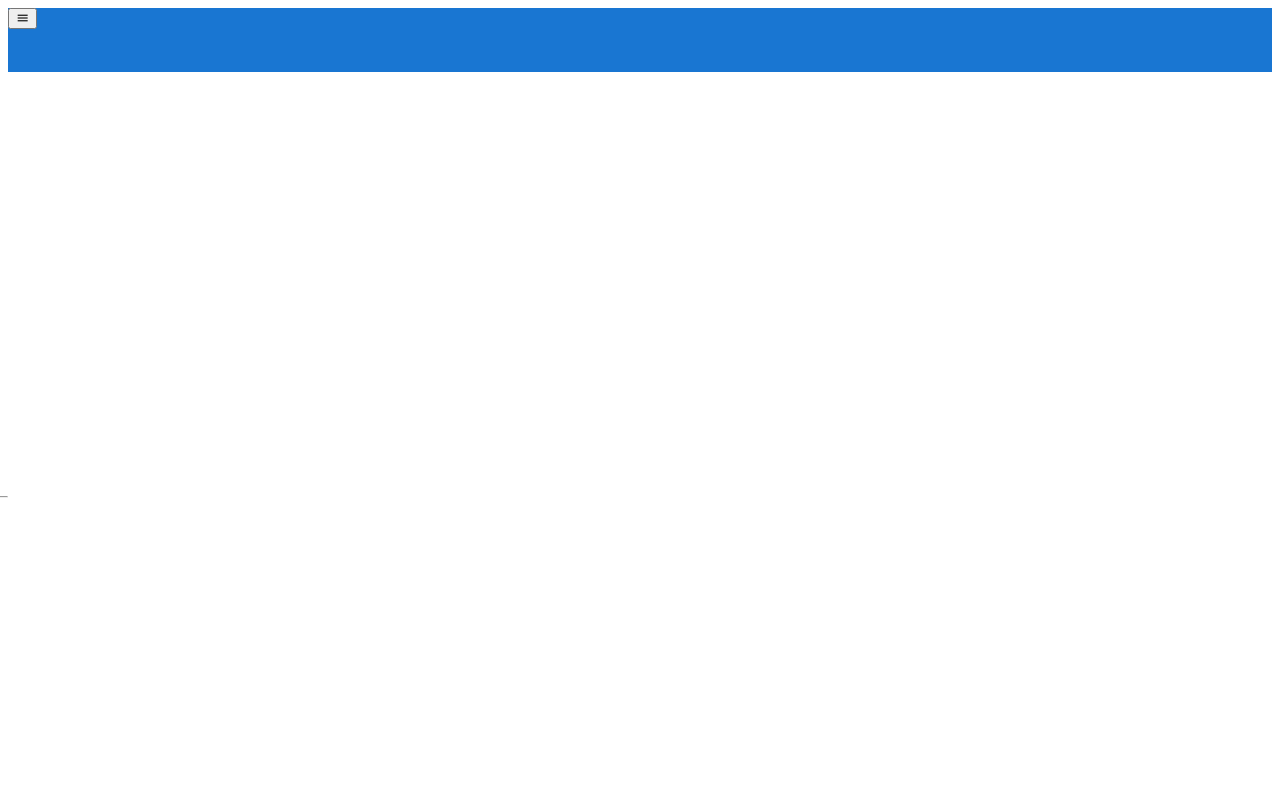
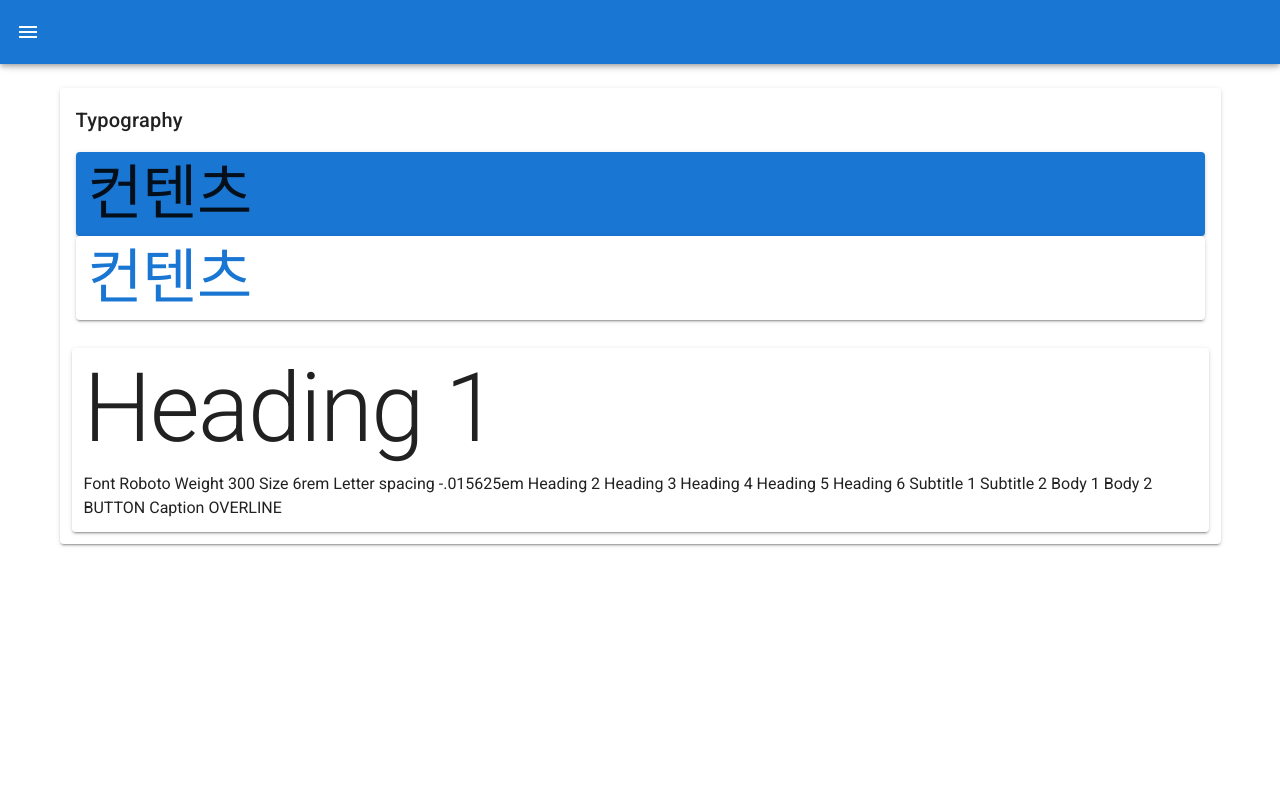
Before and after one commit to ryan3780/vue-admin-vuetify, a Vue app: page /typography in a window 1280 px wide. Shown: the top 800 px of the page. Built offline with nearby package versions, Linux system fonts and the light colour scheme.

Commit message:
Add skipLibCheck

```diff
--- a/public/index.html
+++ b/public/index.html
@@ -6,6 +6,10 @@
     <meta name="viewport" content="width=device-width,initial-scale=1.0">
     <link rel="icon" href="<%= BASE_URL %>favicon.ico">
     <title><%= htmlWebpackPlugin.options.title %></title>
+    <link rel="stylesheet" href="https://fonts.googleapis.com/css?family=Roboto:100,300,400,500,700,900">
+    <link rel="stylesheet" href="https://cdn.jsdelivr.net/npm/@mdi/font@latest/css/materialdesignicons.min.css">
+    <link rel="stylesheet" href="https://fonts.googleapis.com/css?family=Roboto:100,300,400,500,700,900">
+    <link rel="stylesheet" href="https://cdn.jsdelivr.net/npm/@mdi/font@latest/css/materialdesignicons.min.css">
     <link rel="stylesheet" href="https://fonts.googleapis.com/css?family=Roboto:100,300,400,500,700,900">
     <link rel="stylesheet" href="https://cdn.jsdelivr.net/npm/@mdi/font@latest/css/materialdesignicons.min.css">
     <link rel="stylesheet" href="https://fonts.googleapis.com/css?family=Roboto:100,300,400,500,700,900">
--- a/src/components/HelloWorld.vue
+++ b/src/components/HelloWorld.vue
@@ -73,7 +73,7 @@
   </v-container>
 </template>
 
-<script>
+<script lang="ts">
 import Vue from "vue";
 
 export default Vue.extend({
--- a/src/plugins/Vuetify.ts
+++ b/src/plugins/Vuetify.ts
@@ -1,6 +1,5 @@
 import Vue from "vue";
-
-import Vuetify from "vuetify";
+import Vuetify from "vuetify/lib/framework";
 
 Vue.use(Vuetify);
 
--- a/src/shims-vuetify.d.ts
+++ b/src/shims-vuetify.d.ts
@@ -1,4 +1,4 @@
-declare module "vuetify" {
+declare module "vuetify/lib/framework" {
   import Vuetify from "vuetify";
   export default Vuetify;
 }
```
Also changed, not shown: package.json (line endings or trailing spaces).
